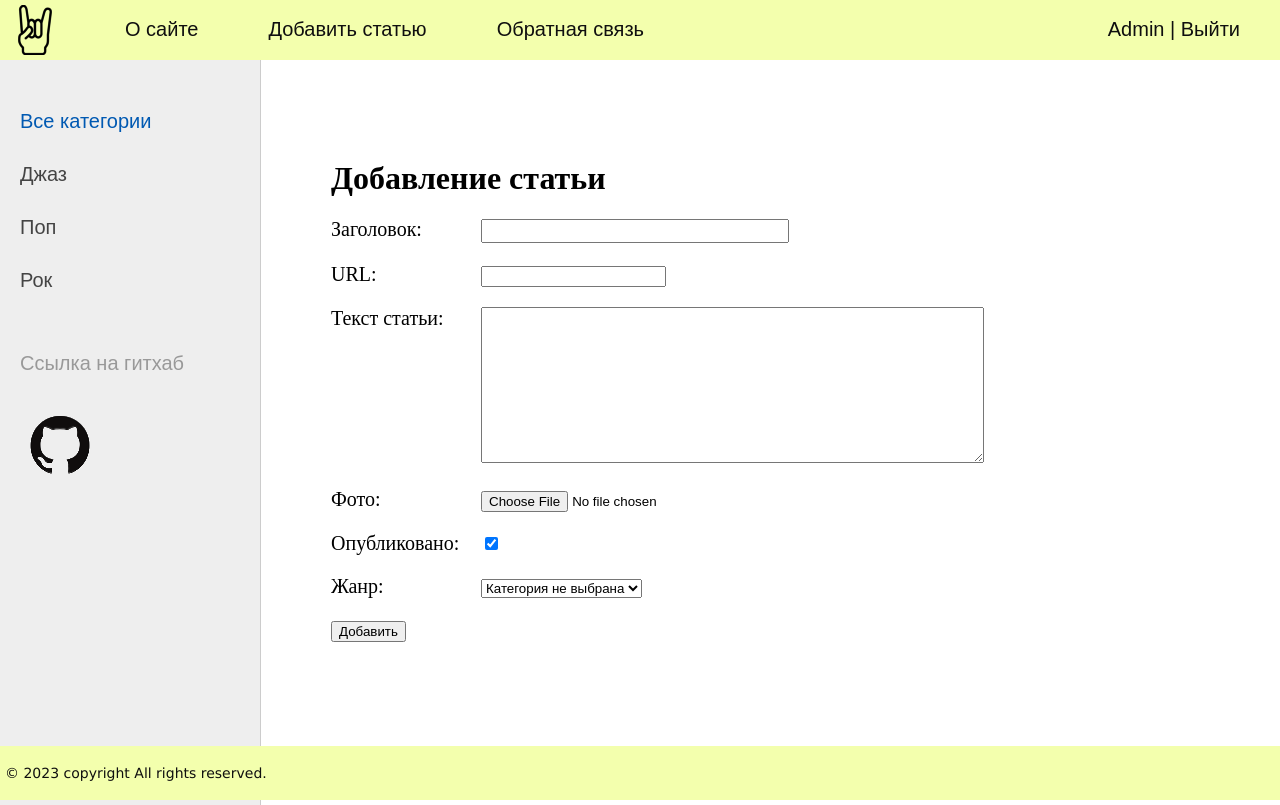
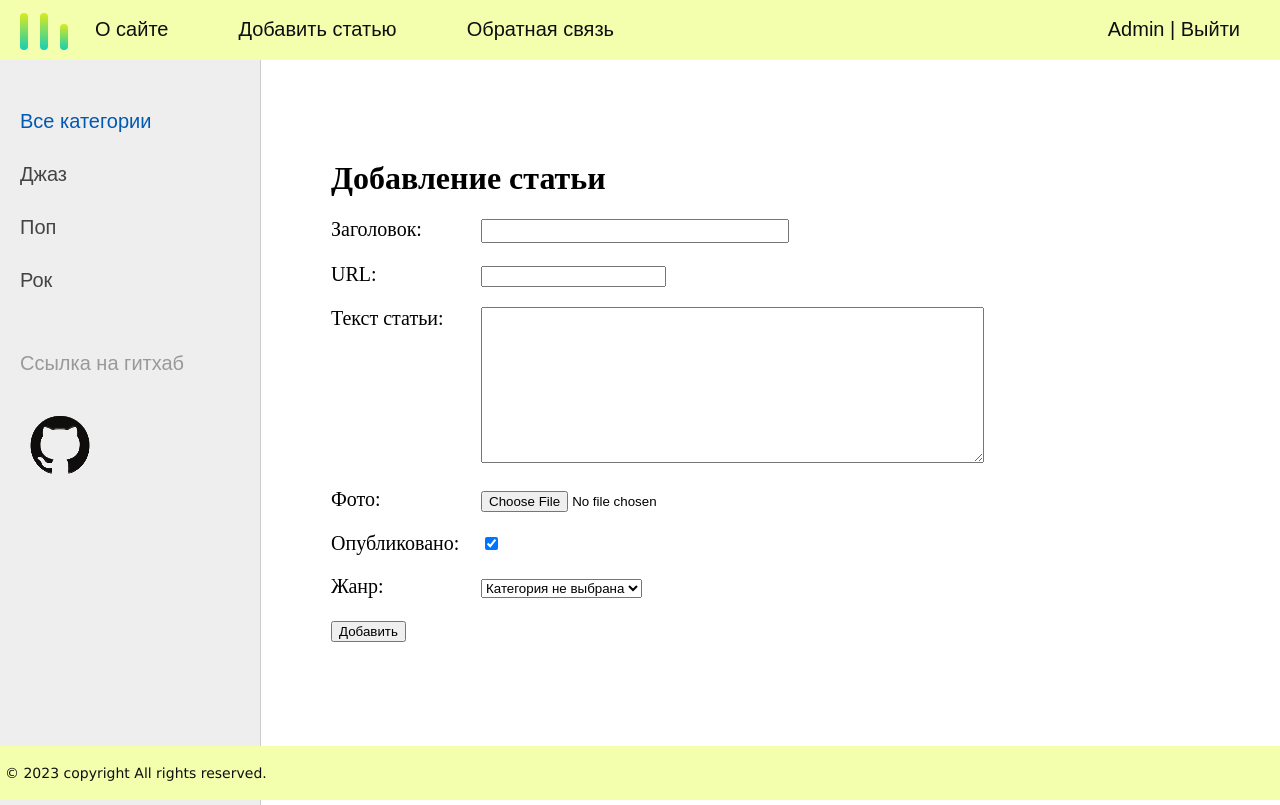
Before and after one commit to ViktorovGO/django_musicians, a Django app: page /addpage/ in a window 1280 px wide. Shown: the top 805 px of the page. Run offline with Django 4.2, Linux system fonts and the light colour scheme; a user stored in the database is signed in; data comes from the database, SQL or seed files in the repository.

Commit message:
add dynamic logo

```diff
--- a/posts/static/posts/css/styles.css
+++ b/posts/static/posts/css/styles.css
@@ -1,3 +1,79 @@
+
+@-webkit-keyframes line-grow {
+	0% {
+		height: 0;
+	}
+	100% {
+		height: 75%;
+	}
+}
+
+@keyframes line-grow {
+	0% {
+		height: 0;
+	}
+	100% {
+		height: 75%;
+	}
+}
+
+
+
+
+@media only screen and (max-width: 600px) {
+	section {
+	  min-width: 350px;
+	}
+  }
+
+	  .loader {
+		  position: relative;
+		  width: 60px;
+		  height: 50px;
+		  border-radius: 50%;
+		  margin: 0px;
+		  display: inline-block;
+		  vertical-align: middle;
+	  }
+
+/*LOADER-7*/
+/* from(#1ee95d),
+to(#5714ce) */
+.loader-7 .line {
+	width: 8px;
+	position: absolute;
+	border-radius: 5px;
+	bottom: 0;
+	background: -webkit-gradient(
+	  linear,
+	  left top,
+	  left bottom,
+	  from(#dce91e),
+	  to(#14ceb5)
+	);
+	background: -webkit-linear-gradient(top, #dce91e, #14ceb5);
+	background: -o-linear-gradient(top, #dce91e, #14ceb5);
+	background: linear-gradient(to bottom, #dce91e, #14ceb5);
+  }
+
+  .loader-7 .line1 {
+	left: 0;
+	-webkit-animation: line-grow 0.5s ease alternate infinite;
+	animation: line-grow 0.5s ease alternate infinite;
+  }
+
+  .loader-7 .line2 {
+	left: 20px;
+	-webkit-animation: line-grow 0.5s 0.2s ease alternate infinite;
+	animation: line-grow 0.5s 0.2s ease alternate infinite;
+  }
+
+  .loader-7 .line3 {
+	left: 40px;
+	-webkit-animation: line-grow 0.5s 0.4s ease alternate infinite;
+	animation: line-grow 0.5s 0.4s ease alternate infinite;
+  }
+
 html, body {
 	font-family: 'Arial';
 	margin: 0;
@@ -81,9 +157,12 @@
 }
 
 .logo {
-	background: url('../images/logo.png') no-repeat;
-	width: 45px;
-	height: 50px;
+	/* background: url('../images/logo.png') no-repeat; */
+	width: 15px;
+	height: 45px;
+	position:  relative;
+	top: -5px;
+	left: 10px;
 
 
 
--- a/posts/templates/layout/base.html
+++ b/posts/templates/layout/base.html
@@ -13,6 +13,10 @@
 </head>
 
 <body>
+
+
+
+
 	<table class="table-page" cellpadding="0" cellspacing="0">
 		<tr>
 			<td valign=top>
@@ -20,8 +24,13 @@
 				<div class="header">
 					<ul id="mainmenu" class="mainmenu">
 						<li class="logo"><a href="{% url 'posts:home'%}">
-								<div class="logo"></div>
+							<div class="loader loader-7">
+								<div class="line line1"></div>
+								<div class="line line2"></div>
+								<div class="line line3"></div>
+							  </div>
 							</a></li>
+
 						{% for m in menu %}
 						<li><a href="{% url m.url_name %}">{{m.title}}</a></li>
 						{% endfor %}
```
Also changed, not shown: 1 other file.
